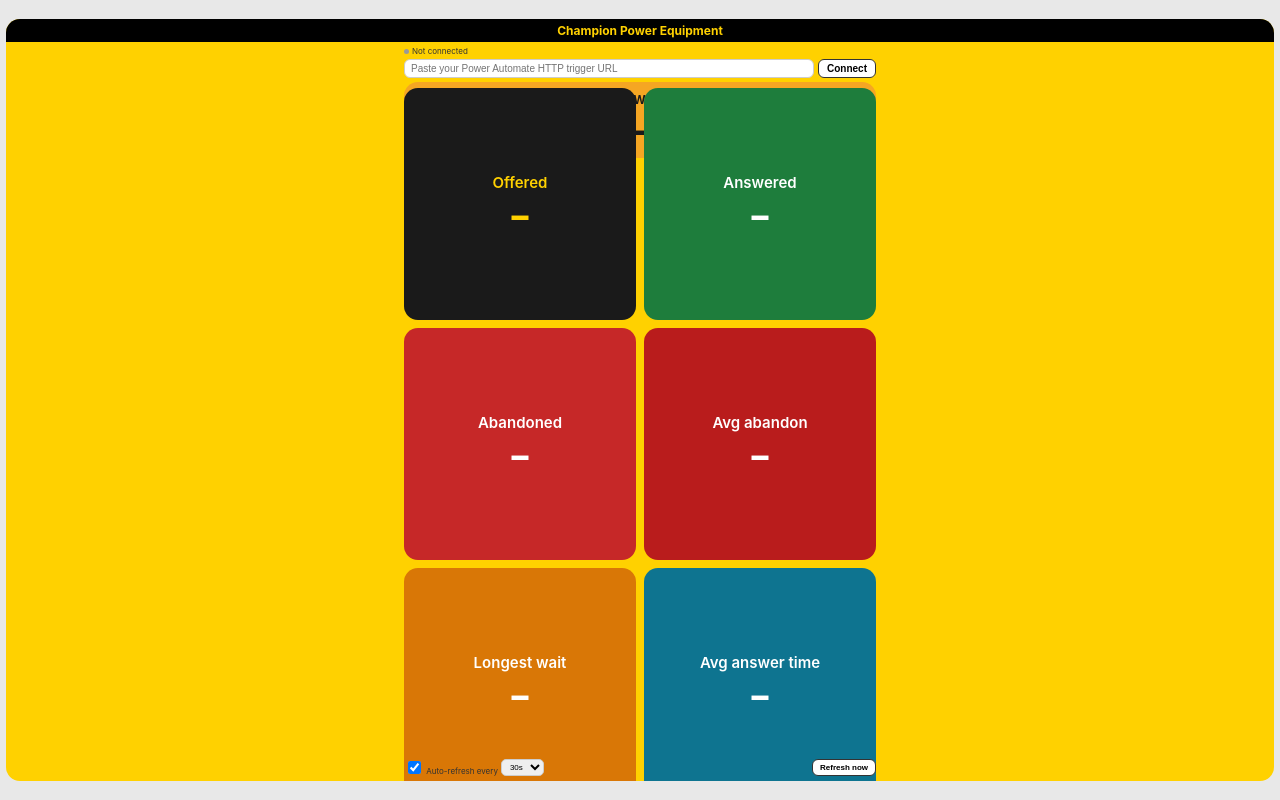
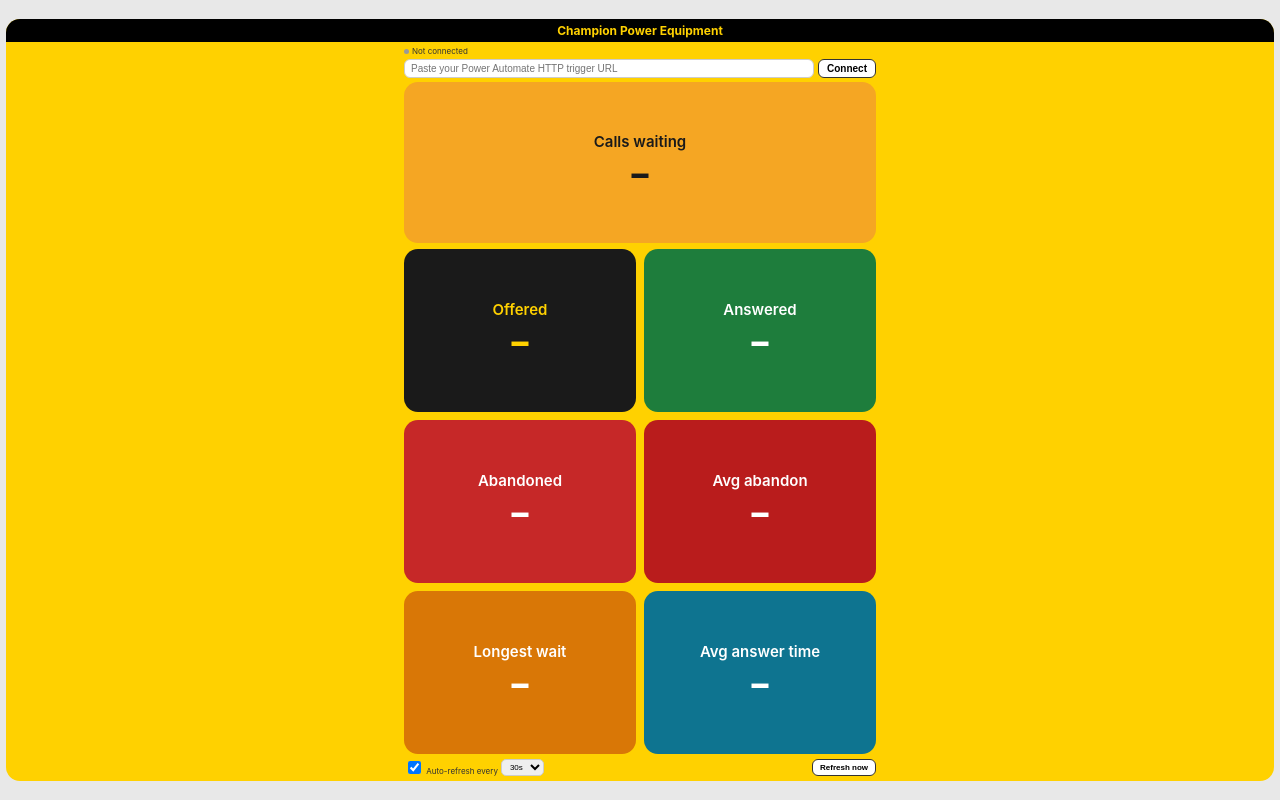
Before and after one commit to pkoukia67/cpe, a plain HTML site: page index.html in a window 1280 px wide. Drawn offline with Linux system fonts and the light colour scheme.

Commit message:
Update index.html

```diff
--- a/index.html
+++ b/index.html
@@ -104,23 +104,22 @@
     min-height: 0;
   }
   .tile-waiting-row {
-    flex: 1;
+    flex: 0 0 24%;
     display: grid;
     min-height: 0;
   }
   .tile-waiting-row .tile {
     height: 100%;
   }
-  .tile-waiting-row .value { font-size: 64px; }
-  .tile-waiting-row .label { font-size: 20px; }
+  .tile-waiting-row .value { font-size: 56px; }
+  .tile-waiting-row .label { font-size: 18px; }
   .tiles-squares {
+    flex: 1;
     display: grid;
     grid-template-columns: 1fr 1fr;
+    grid-template-rows: repeat(3, 1fr);
     gap: 8px;
-  }
-  .tiles-squares .tile {
-    aspect-ratio: 1 / 1;
-    height: auto;
+    min-height: 0;
   }
   .tile {
     border-radius: 14px;
```
